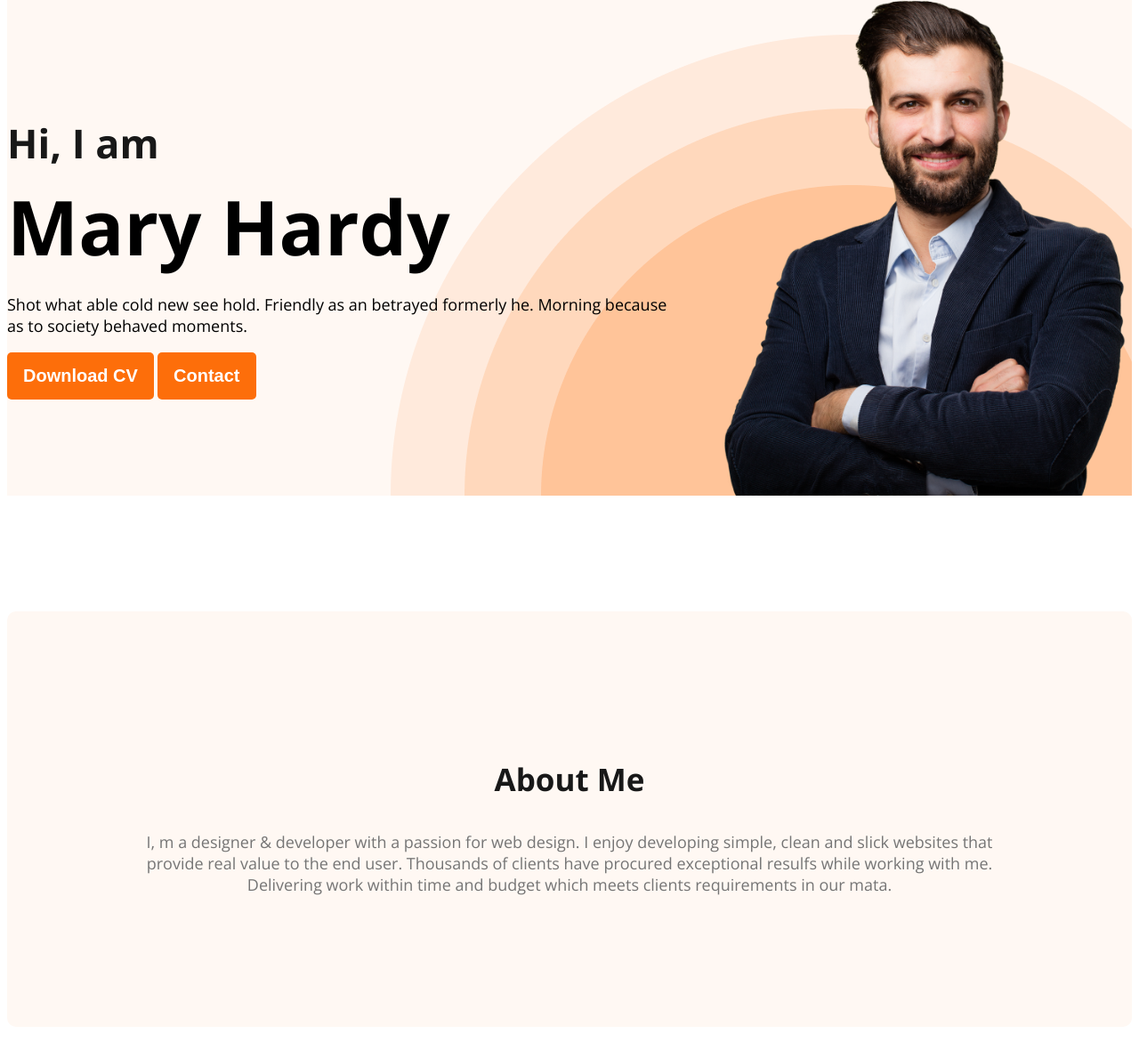
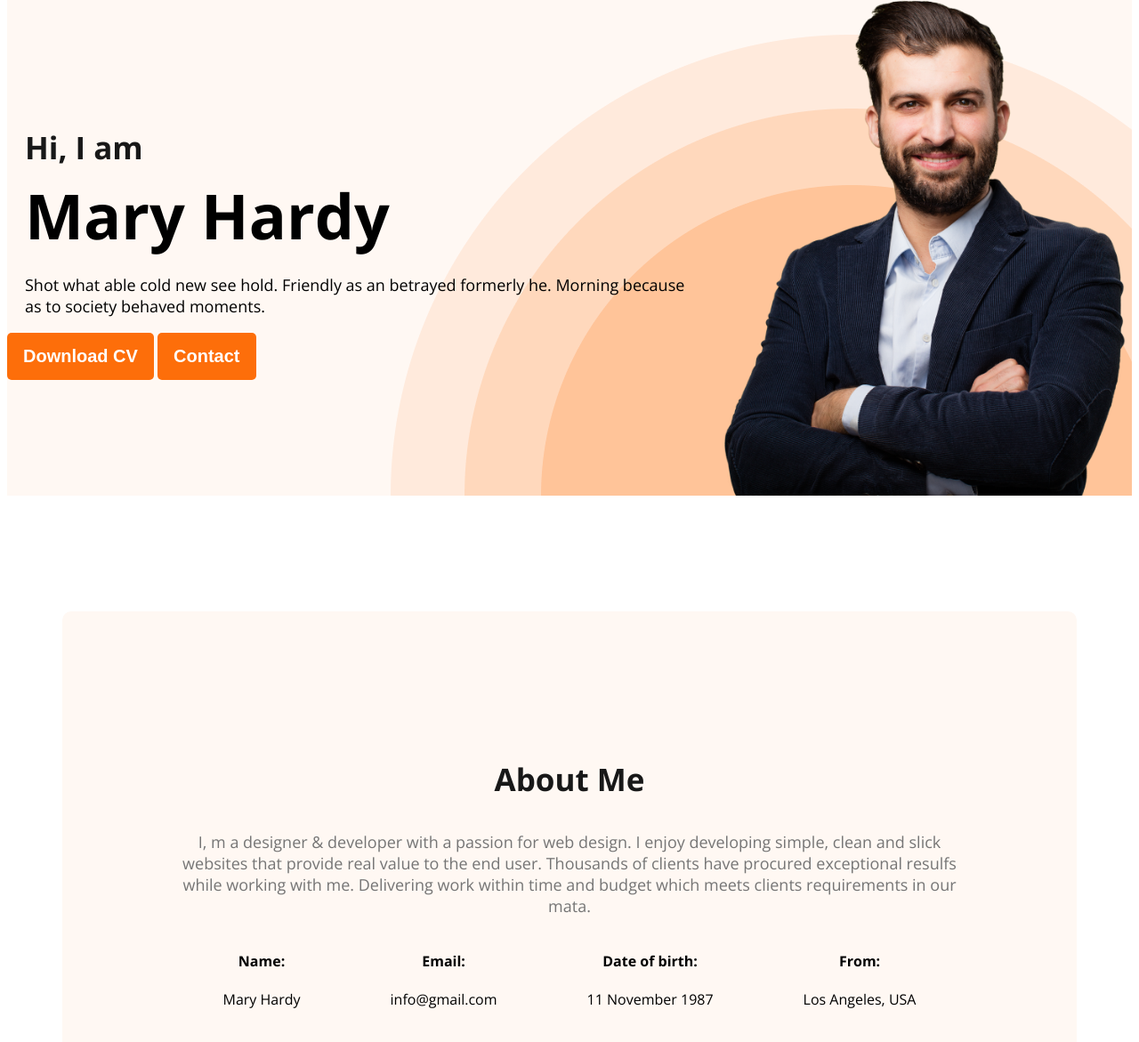
Before and after one commit to mdasrasel/myweb-portfolio, a plain HTML site: page index.html in a window 1280 px wide. Shown: the part 181-1352 px from the top of the page at 89% size. Drawn offline with nearby package versions, Linux system fonts and the light colour scheme.

Commit message:
added about info

```diff
--- a/index.html
+++ b/index.html
@@ -42,6 +42,25 @@
             Thousands of clients have procured exceptional resulfs while working with me. Delivering work within time and budget which meets clients requirements in our mata.
 
         </p>
+        <div class="about-info-container">
+            <div class="about-info">
+                <h4 class="info-title">Name:</h4>
+                <p class="info_description">Mary Hardy </p>
+            </div>
+            <div class="about-info">
+                <h4 class="info-title">Email:</h4>
+                <p class="info_description">info@gmail.com</p>
+            </div>
+            <div class="about-info">
+                <h4 class="info-title">Date of birth:</h4>
+                <p class="info_description"> 11 November 1987</p>
+            </div>
+            <div class="about-info">
+                <h4 class="info-title">From:</h4>
+                <p class="info_description"> Los Angeles, USA</p>
+            </div>
+
+        </div>
        </section>
     </main>
     <footer>
--- a/style/portfolio.css
+++ b/style/portfolio.css
@@ -42,6 +42,7 @@ nav a {
     font-weight: 700;
     color: white;
     padding: 15px 18px;
+
 }
 
 /* Header related style */
@@ -63,22 +64,25 @@ nav a {
 }
 
 .banner-greeting {
-    font-size: 45px;
+    font-size: 35px;
     color: #181818;
     margin-bottom: 5px;
+    padding-left: 20px;
 }
 
 .banner-title {
-    font-size: 85px;
+    font-size: 70px;
     font-style: normal;
-    font-weight: 700;
+    font-weight: 600;
     margin-top: 5px;
     margin-bottom: 10px;
+    padding-left: 20px;
 }
 
 .banner-description {
     font-size: 18px;
-    font-weight: 400;
+    font-weight: 300;
+    padding-left: 20px;
 
 }
 .section-title {
@@ -96,6 +100,10 @@ nav a {
 }
 
 /* Main section styles */
+main{
+    max-width: 1140px;
+    margin:0 auto;
+}
 
 
 /* About section style */
@@ -105,3 +113,10 @@ nav a {
     background: #FFF8F3;
     margin: 130px 0;
 }
+.about-info-container{
+    display: flex;
+    justify-content: space-around;
+}
+.about-info{
+    text-align: center;
+}
```
